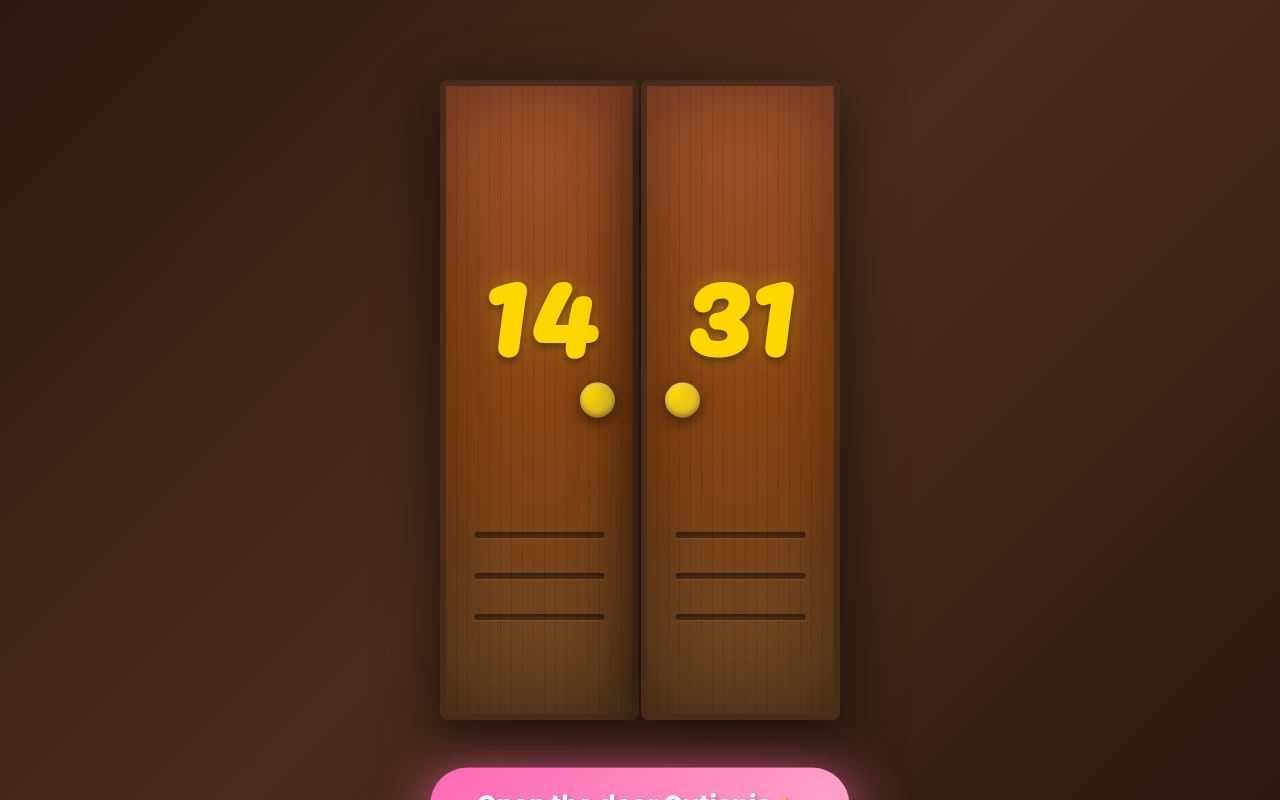
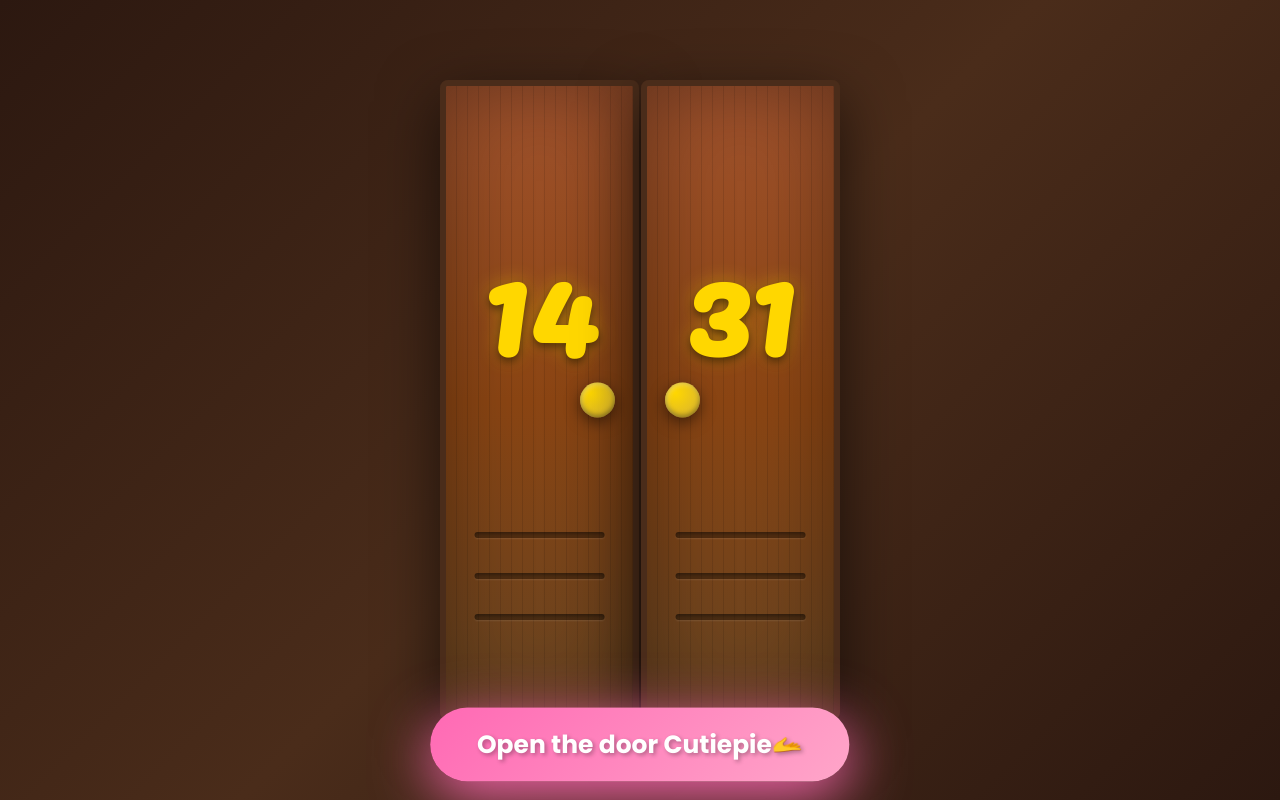
Before and after one commit to navi3114/HappyNewYearCutie, a React (Create React App) app: page / in a window 1280 px wide. Built offline with nearby package versions, Linux system fonts and the light colour scheme.

Commit message:
Move door instruction button up

```diff
--- a/src/pages/LandingPage.css
+++ b/src/pages/LandingPage.css
@@ -126,7 +126,7 @@
 
 .door-instruction {
   position: absolute;
-  bottom: -120px;
+  bottom: -60px;
   left: 50%;
   transform: translateX(-50%);
   font-family: 'Poppins', sans-serif;
```
